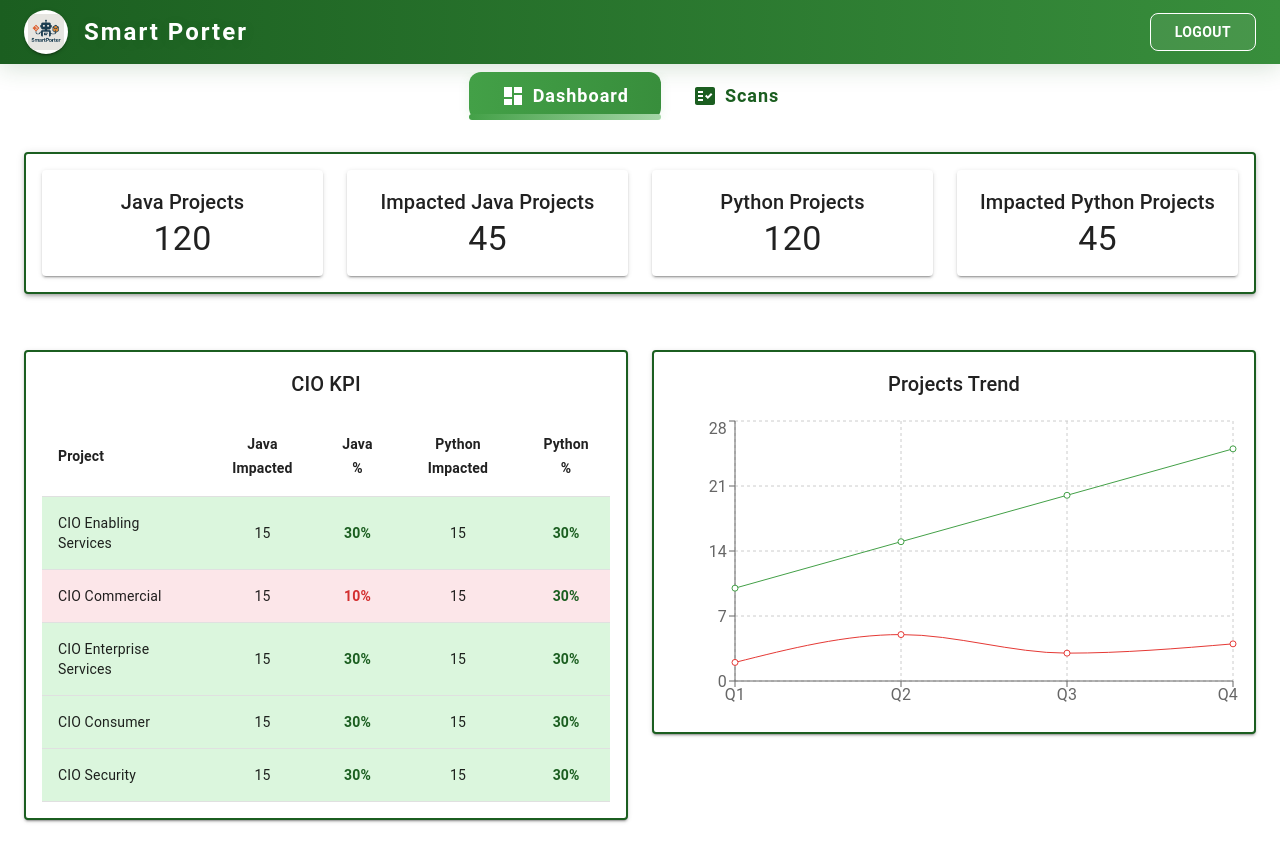
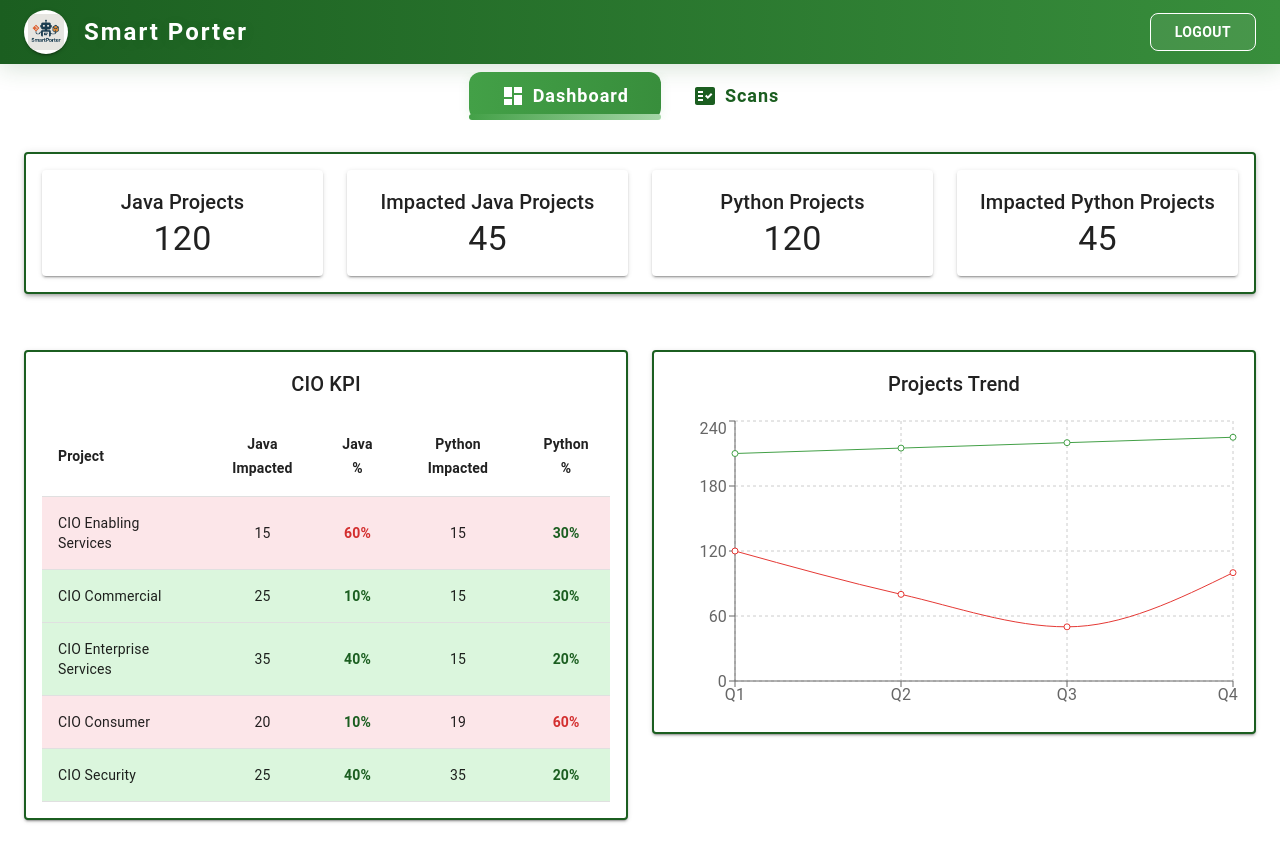
Before and after one commit to sunanda-droid/smart-porter-frontend, a React (Create React App) app: page /main in a window 1280 px wide. Both pictures are taken after typing "Sample", "Sample123" into the empty fields and a click on the button "LOGIN". Shown: the top 862 px of the page. Built offline with nearby package versions, Linux system fonts and the light colour scheme.

Commit message:
fix mock data

```diff
--- a/public/dashboard.json
+++ b/public/dashboard.json
@@ -10,7 +10,7 @@
         "name": "CIO Enabling Services",
         "JavaProjects": {
           "impacted": "15",
-          "percentageImpact": "30%"
+          "percentageImpact": "60%"
         },
         "pythonProjects": {
           "impacted": "15",
@@ -21,7 +21,7 @@
         "id": 2,
         "name": "CIO Commercial",
         "JavaProjects": {
-          "impacted": "15",
+          "impacted": "25",
           "percentageImpact": "10%"
         },
         "pythonProjects": {
@@ -33,48 +33,48 @@
         "id": 3,
         "name": "CIO Enterprise Services",
         "JavaProjects": {
-          "impacted": "15",
-          "percentageImpact": "30%"
+          "impacted": "35",
+          "percentageImpact": "40%"
         },
         "PythonProjects": {
           "impacted": "15",
-          "percentageImpact": "30%"
+          "percentageImpact": "20%"
         }
       },
       {
         "id": 4,
         "name": "CIO Consumer",
         "JavaProjects": {
-          "impacted": "15",
-          "percentageImpact": "30%"
+          "impacted": "20",
+          "percentageImpact": "10%"
         },
         "PythonProjects": {
-          "impacted": "15",
-          "percentageImpact": "30%"
+          "impacted": "19",
+          "percentageImpact": "60%"
         }
       },
       {
         "id": 5,
         "name": "CIO Security",
         "JavaProjects": {
-          "impacted": "15",
-          "percentageImpact": "30%"
+          "impacted": "25",
+          "percentageImpact": "40%"
         },
         "PythonProjects": {
-          "impacted": "15",
-          "percentageImpact": "30%"
+          "impacted": "35",
+          "percentageImpact": "20%"
         }
       }
     ],
     "lineGraphData": [
       {
-        "quarter": "Q1", "projectsAdded": 10, "incompatibleProjects": 2
+        "quarter": "Q1", "projectsAdded": 210, "incompatibleProjects": 120
       },
-      { "quarter": "Q2", "projectsAdded": 15, "incompatibleProjects": 5
+      { "quarter": "Q2", "projectsAdded": 215, "incompatibleProjects": 80
       },
-      { "quarter": "Q3", "projectsAdded": 20, "incompatibleProjects": 3
+      { "quarter": "Q3", "projectsAdded": 220, "incompatibleProjects": 50
       },
-      { "quarter": "Q4", "projectsAdded": 25, "incompatibleProjects": 4
+      { "quarter": "Q4", "projectsAdded": 225, "incompatibleProjects": 100
       }
     ]
   }
--- a/src/components/Dashboard.js
+++ b/src/components/Dashboard.js
@@ -54,14 +54,14 @@ const Dashboard = ({data}) => {
                   const py = row.pythonProjects || row.PythonProjects;
                   const javaPercent = parseInt(row.JavaProjects.percentageImpact);
                   const pythonPercent = parseInt(py.percentageImpact);
-                  const highlight = javaPercent < 30 || pythonPercent < 30;
+                  const highlight = javaPercent > 50 || pythonPercent > 50;
                   return (
                     <TableRow key={row.id} sx={{ backgroundColor: highlight ? '#fce6e9ff' : '#dbf6ddff', transition: 'background 0.3s' }}>
                       <TableCell>{row.name}</TableCell>
                       <TableCell align="center">{row.JavaProjects.impacted}</TableCell>
-                      <TableCell align="center" sx={{ fontWeight: 'bold', color: javaPercent < 30 ? 'error.main' : 'success.main' }}>{row.JavaProjects.percentageImpact}</TableCell>
+                      <TableCell align="center" sx={{ fontWeight: 'bold', color: javaPercent > 50 ? 'error.main' : 'success.main' }}>{row.JavaProjects.percentageImpact}</TableCell>
                       <TableCell align="center">{py.impacted}</TableCell>
-                      <TableCell align="center" sx={{ fontWeight: 'bold', color: pythonPercent < 30 ? 'error.main' : 'success.main' }}>{py.percentageImpact}</TableCell>
+                      <TableCell align="center" sx={{ fontWeight: 'bold', color: pythonPercent > 50 ? 'error.main' : 'success.main' }}>{py.percentageImpact}</TableCell>
                     </TableRow>
                   );
                 })}
```
